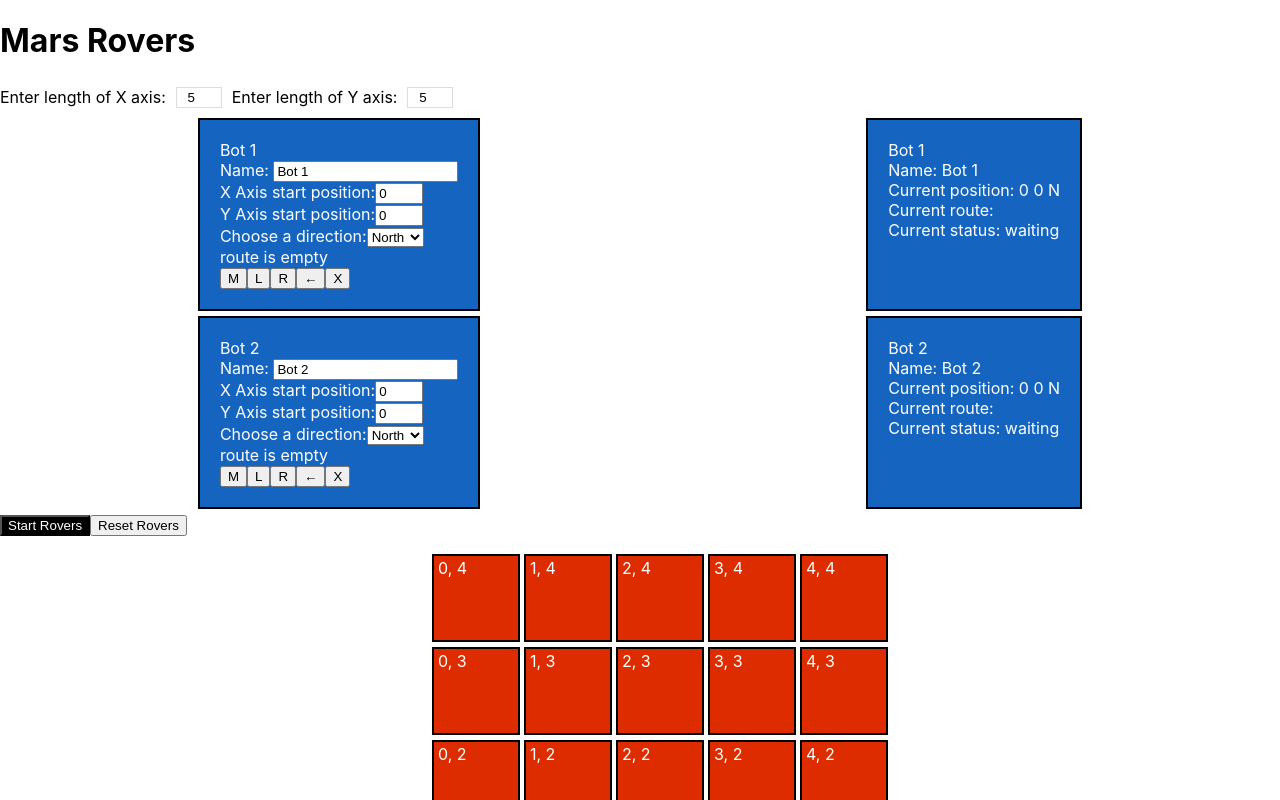
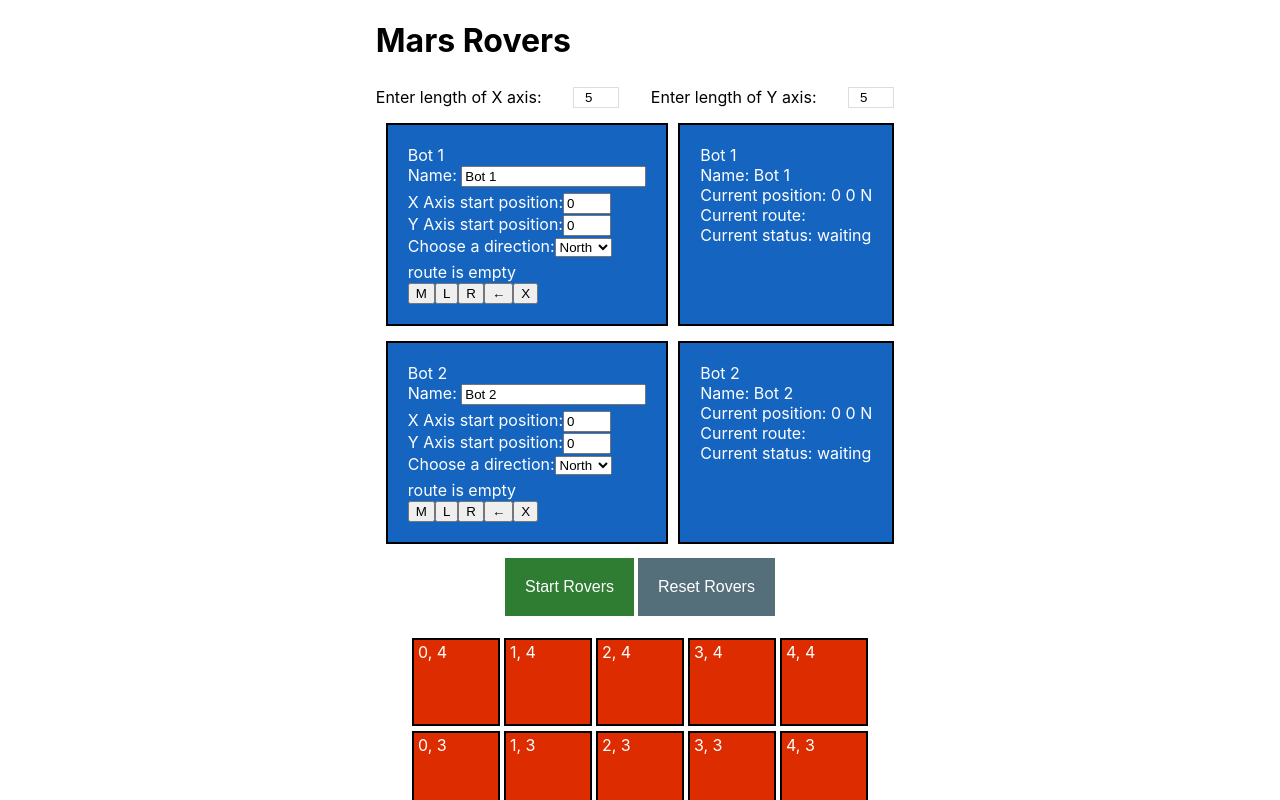
Before and after one commit to GMC437/mars-rovers, a React (Create React App) app: page / in a window 1280 px wide. Shown: the top 800 px of the page. Built offline with nearby package versions, Linux system fonts and the light colour scheme.

Commit message:
improved general style close to complete

```diff
--- a/src/App.js
+++ b/src/App.js
@@ -7,11 +7,13 @@ import RoverPage from "./components/pages/RoverPage";
 
 const AppContainer = styled.div`
   box-sizing: border-box;
+  width: fit-content;
+  margin: 0 auto;
 `;
 
 const App = () => {
   return (
-    <Provider store={createStore(roverReducer)} >
+    <Provider store={createStore(roverReducer)}>
       <AppContainer>
         <RoverPage pageTitle="Mars Rovers" />
       </AppContainer>
--- a/src/components/bot/BotControlSection/index.js
+++ b/src/components/bot/BotControlSection/index.js
@@ -5,10 +5,34 @@ import { setBotValue, controlRover, resetRovers } from "../../../actions";
 import { isValidMove } from "../../../helper/grid";
 import { updateRover } from "../../../helper/rover";
 
-const ButtonStyled = styled.button`
-    background-color: black;
-    color: white;
-`
+const SectionStyled = styled.section`
+  display: flex;
+  justify-content: center;
+`;
+
+const ResetButton = styled.button`
+  background-color: #546e7a;
+  color: white;
+  border: none;
+  padding: 20px;
+  text-align: center;
+  text-decoration: none;
+  display: inline-block;
+  font-size: 16px;
+  margin: 4px 2px;
+`;
+
+const StartButton = styled.button`
+  background-color: #2e7d32;
+  color: white;
+  border: none;
+  padding: 20px;
+  text-align: center;
+  text-decoration: none;
+  display: inline-block;
+  font-size: 16px;
+  margin: 4px 2px;
+`;
 
 const startRoversClick = (bots, xAxis, yAxis, dispatch) => {
   resetRoversClick(bots, dispatch);
@@ -56,19 +80,22 @@ const BotControlSection = ({ bots, xAxis, yAxis }) => {
   const dispatch = useDispatch();
 
   return (
-    <section>
-      <ButtonStyled
+    <SectionStyled>
+      <StartButton
         type="button"
         onClick={() => {
           startRoversClick(bots, xAxis, yAxis, dispatch);
         }}
       >
         Start Rovers
-      </ButtonStyled>
-      <button type="button" onClick={() => resetRoversClick(bots, dispatch)}>
+      </StartButton>
+      <ResetButton
+        type="button"
+        onClick={() => resetRoversClick(bots, dispatch)}
+      >
         Reset Rovers
-      </button>
-    </section>
+      </ResetButton>
+    </SectionStyled>
   );
 };
 
--- a/src/components/bot/BotInputSection/index.js
+++ b/src/components/bot/BotInputSection/index.js
@@ -14,7 +14,7 @@ const SectionContainer = styled.section`
   align-items: stretch;
   border: 2px solid black;
   padding: 20px;
-  margin: 0 auto;
+  margin: 5px;
   width: fit-content;
 `;
 
--- a/src/components/bot/BotOutputSection/index.js
+++ b/src/components/bot/BotOutputSection/index.js
@@ -10,7 +10,7 @@ const SectionContainer = styled.section`
   align-items: stretch;
   border: 2px solid black;
   padding: 20px;
-  margin: 0 auto;
+  margin: 5px;
   width: fit-content;
 `;
 
--- a/src/components/map/MapSetupSection/index.js
+++ b/src/components/map/MapSetupSection/index.js
@@ -7,7 +7,8 @@ import NumberInput from "../../ui/NumberInput";
 const InputContainer = styled.div`
   display: flex;
   flex-flow: row wrap;
-  align-items: stretch;
+//   align-items: stretch;
+  justify-content: space-between;
 `;
 
 const MapSetupSection = () => {
--- a/src/components/pages/RoverPage/index.js
+++ b/src/components/pages/RoverPage/index.js
@@ -43,6 +43,7 @@ const RoverPage = ({ pageTitle }) => {
         <div>Mars Rovers is loading</div>
       ) : (
         <>
+          <div>
             <MapSetupSection />
             <DivStyled>
               <BotInputSection
@@ -74,8 +75,11 @@ const RoverPage = ({ pageTitle }) => {
                 status={bot2.status}
               />
             </DivStyled>
+          </div>
+          <div>
             <BotControlSection bots={bots} xAxis={x} yAxis={y} />
             <MapViewSection />
+          </div>
         </>
       )}
     </div>
--- a/src/components/ui/MarsGrid/index.js
+++ b/src/components/ui/MarsGrid/index.js
@@ -12,6 +12,7 @@ const GridContainer = styled.ul`
     props.theme.rowSize}, var(--gridHeight))
   grid-column-gap: 1px;
   grid-row-gap: 1px;
+  padding: 0;
 `;
 
 const GridItemDetail = styled.span`
--- a/src/components/ui/StartPositionInput/index.js
+++ b/src/components/ui/StartPositionInput/index.js
@@ -1,5 +1,10 @@
 import React, { useState } from "react";
 import PropTypes from "prop-types";
+import styled from "styled-components";
+
+const DivStyled = styled.div`
+    margin: 5px 0;
+`
 
 const StartPositionInput = ({ xAxisSize, yAxisSize, onChange }) => {
   const [xAxisValue, setXAxisValue] = useState(0);
@@ -7,7 +12,7 @@ const StartPositionInput = ({ xAxisSize, yAxisSize, onChange }) => {
   const [directionValue, setDirectionValue] = useState("N");
 
   return (
-    <div>
+    <DivStyled>
       <div>
         <label htmlFor="x-axis-start-position">X Axis start position:</label>
         <input
@@ -57,7 +62,7 @@ const StartPositionInput = ({ xAxisSize, yAxisSize, onChange }) => {
           <option value="S">South</option>
         </select>
       </div>
-    </div>
+    </DivStyled>
   );
 };
 
```
Lines whose indentation alone changed are shown as unchanged.
